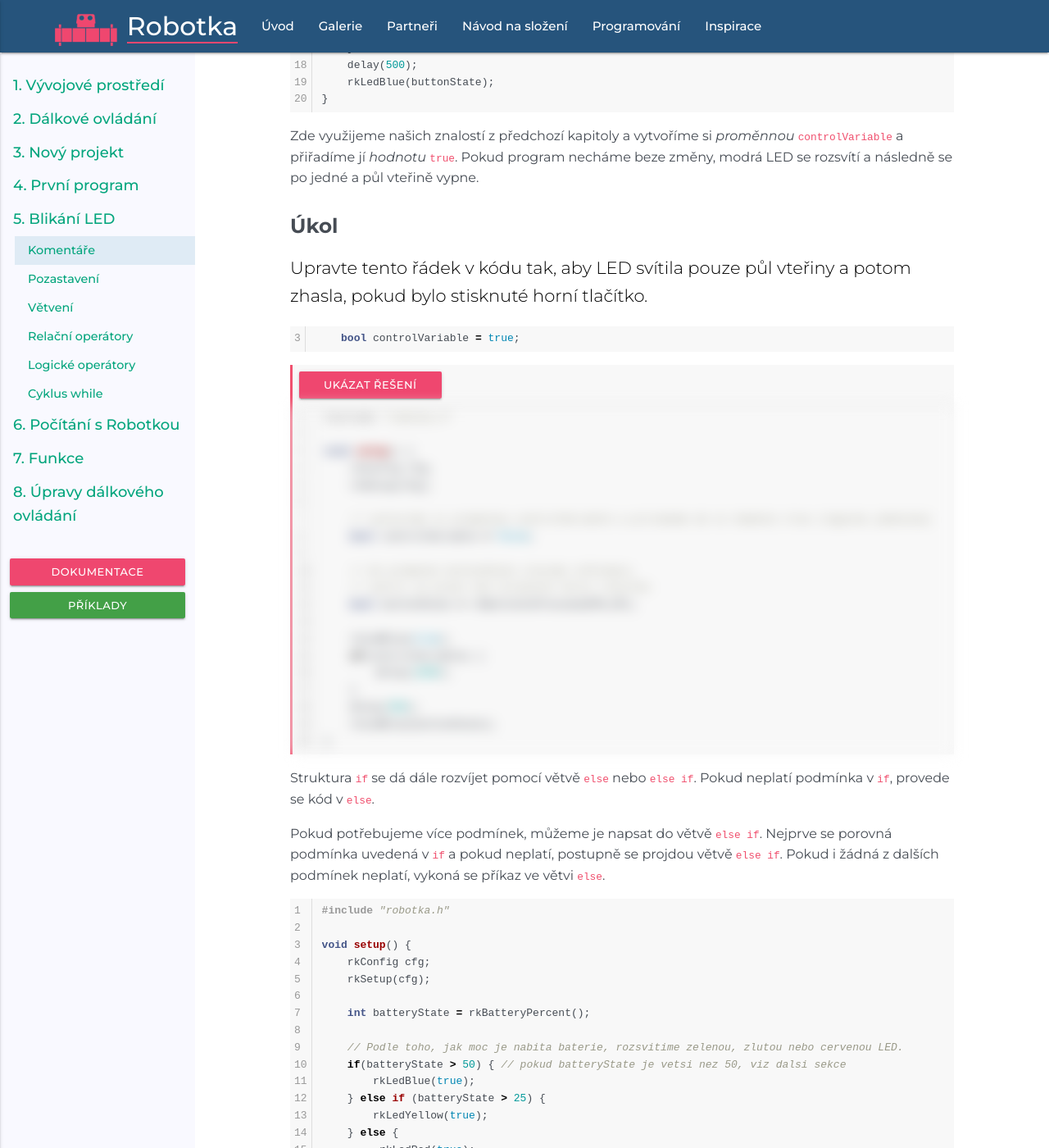
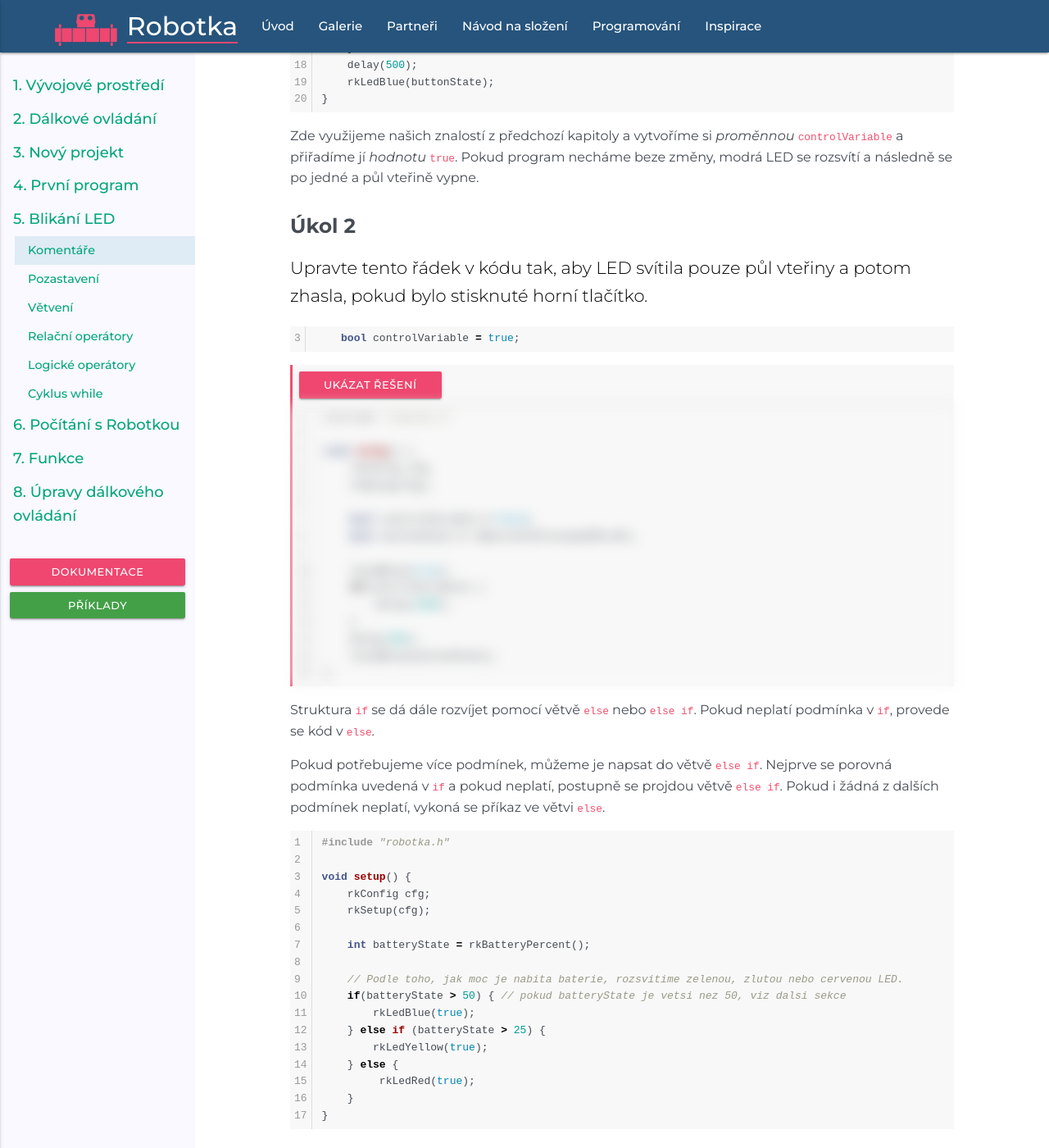
Before and after one commit to RoboticsBrno/robotka.robotickytabor.cz, a Jekyll site: the page built from _coding/004_blikani_led.md, in a window 1280 px wide and 1400 px high, scrolled down 2299 px. Shown: the whole window at 82% size. Built offline with Jekyll 4.4.1, drawn with Linux system fonts in a browser that asks for light colours.

Commit message:
Added task enumeration in coding guide.

```diff
--- a/_coding/004_blikani_led.md
+++ b/_coding/004_blikani_led.md
@@ -111,7 +111,7 @@ void setup() {
 Zde využijeme našich znalostí z předchozí kapitoly a vytvoříme si _proměnnou_ `controlVariable` a přiřadíme jí _hodnotu_ `true`.
 Pokud program necháme beze změny, modrá LED se rozsvítí a následně se po jedné a půl vteřině vypne.
 
-##### Úkol
+##### Úkol 2
 
 {:.lead}
 Upravte tento řádek v kódu tak, aby LED svítila pouze půl vteřiny a potom zhasla, pokud bylo stisknuté horní tlačítko.
@@ -129,11 +129,7 @@ void setup() {
     rkConfig cfg;
     rkSetup(cfg);
 
-    // vytvorime si promennou controlVariable a priradime do ni hodnotu true (logicka jednicka)
     bool controlVariable = false;
-
-    // do promenne buttonState ulozime informaci,
-    // jestli je prave ted stisknute horni tlacitko
     bool buttonState = rkButtonIsPressed(BTN_UP);
 
     rkLedBlue(true);
```
Also changed, not shown: other parts of _coding/004_blikani_led.md (+2 -2 lines), _coding/005_pocitani_s_robotkou.md (+3 -3 lines), _coding/006_funkce.md (+1 -1 lines).
